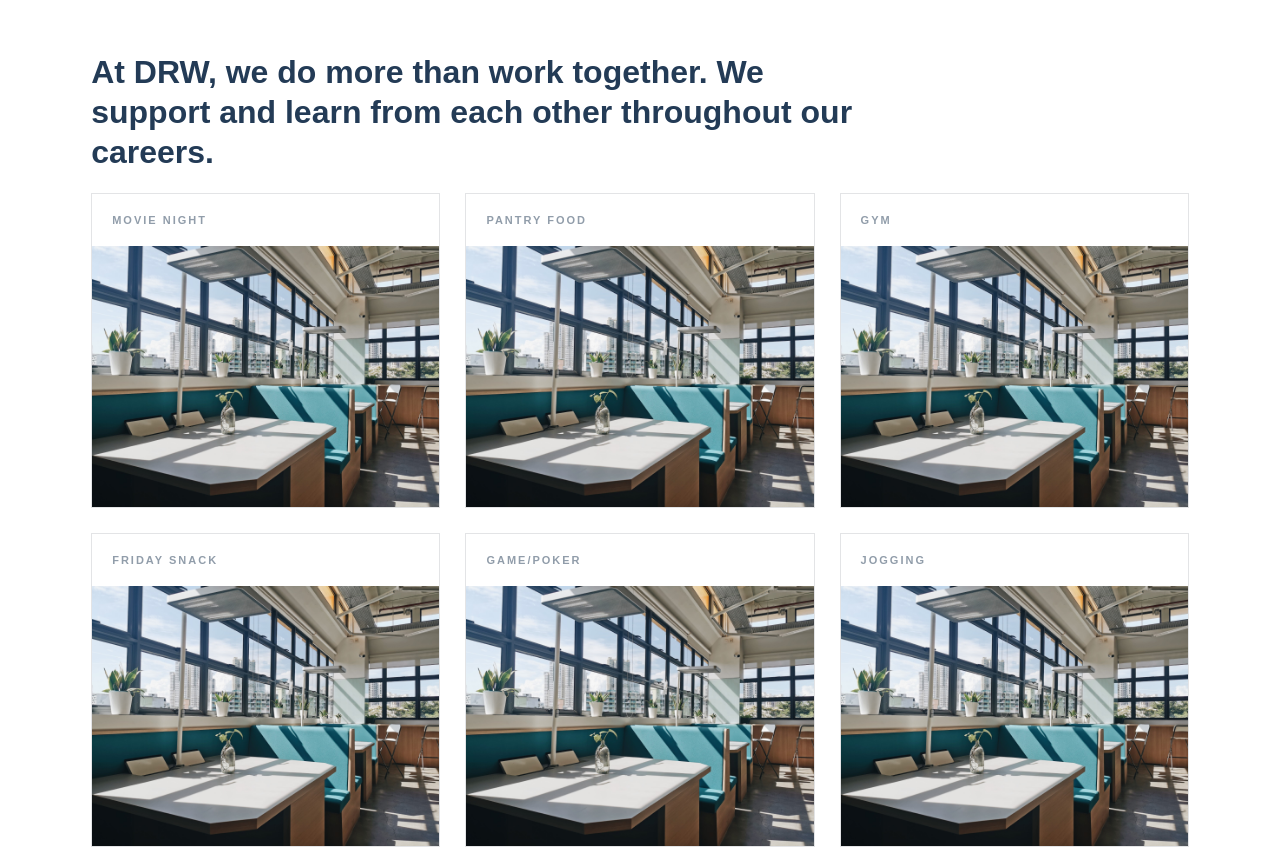
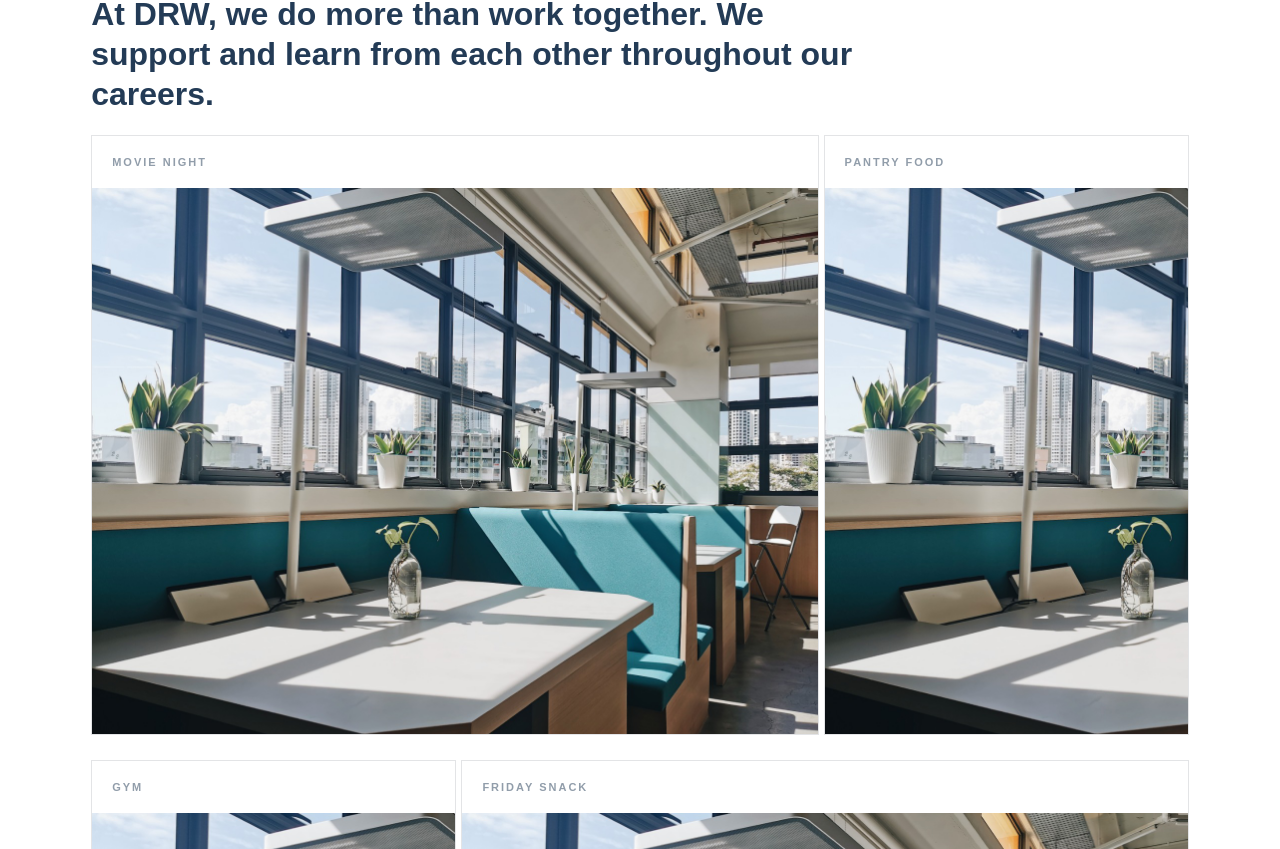
Before and after one commit to harshvats2000/dytechlab, a React (Create React App) app: page /culture in a window 1280 px wide. Shown: the part 1951-2800 px from the top of the page. Built offline with nearby package versions, Linux system fonts and the light colour scheme.

Commit message:
cultures page changes

```diff
--- a/src/container/Culture/Culture.js
+++ b/src/container/Culture/Culture.js
@@ -23,7 +23,7 @@ export default function Culture() {
 
         <div className={classes.body}>
           <div className={classes.intro}>
-            <h1 className='heading'>Our Culture</h1>
+            {/* <h1 className='heading'>Our Culture</h1> */}
             <p className={`para`}>
               Lorem ipsum dolor sit amet consectetur adipisicing elit. Sunt soluta perferendis
               quas voluptas ad illum non dicta deleniti adipisci tenetur?
@@ -92,47 +92,47 @@ export default function Culture() {
               throughout our careers.
             </h1>
             <div className={classes.fun}>
-              <div className={classes.fun_card}>
+              <div className={`${classes.fun_card} ${classes.fun_card1}`}>
                 <div className={classes.fun_card_title}>Movie Night</div>
                 <img src='/images/about/1.jpeg' />
               </div>
 
-              <div className={classes.fun_card}>
+              <div className={`${classes.fun_card} ${classes.fun_card2}`}>
                 <div className={classes.fun_card_title}>pantry food</div>
                 <img src='/images/about/1.jpeg' />
               </div>
 
-              <div className={classes.fun_card}>
+              <div className={`${classes.fun_card} ${classes.fun_card3}`}>
                 <div className={classes.fun_card_title}>gym</div>
                 <img src='/images/about/1.jpeg' />
               </div>
 
-              <div className={classes.fun_card}>
+              <div className={`${classes.fun_card} ${classes.fun_card4}`}>
                 <div className={classes.fun_card_title}>friday snack</div>
                 <img src='/images/about/1.jpeg' />
               </div>
 
-              <div className={classes.fun_card}>
+              <div className={`${classes.fun_card} ${classes.fun_card5}`}>
                 <div className={classes.fun_card_title}>Game/poker</div>
                 <img src='/images/about/1.jpeg' />
               </div>
 
-              <div className={classes.fun_card}>
+              <div className={`${classes.fun_card} ${classes.fun_card6}`}>
                 <div className={classes.fun_card_title}>jogging</div>
                 <img src='/images/about/1.jpeg' />
               </div>
 
-              <div className={classes.fun_card}>
+              <div className={`${classes.fun_card} ${classes.fun_card7}`}>
                 <div className={classes.fun_card_title}>bbq/outing</div>
                 <img src='/images/about/1.jpeg' />
               </div>
 
-              <div className={classes.fun_card}>
+              <div className={`${classes.fun_card} ${classes.fun_card8}`}>
                 <div className={classes.fun_card_title}>annual treats</div>
                 <img src='/images/about/1.jpeg' />
               </div>
 
-              <div className={classes.fun_card}>
+              <div className={`${classes.fun_card} ${classes.fun_card9}`}>
                 <div className={classes.fun_card_title}>Marathon</div>
                 <img src='/images/about/1.jpeg' />
               </div>
--- a/src/container/Culture/culture.module.css
+++ b/src/container/Culture/culture.module.css
@@ -53,6 +53,7 @@
 
 .fun_card > img {
   vertical-align: bottom;
+  image-rendering: -webkit-optimize-contrast;
 }
 
 .fun_card_title {
@@ -93,13 +94,48 @@
     display: flex;
     flex-wrap: wrap;
     justify-content: space-between;
-    gap: 0 25px;
+    gap: 0 5px;
   }
   .fun_heading {
     max-width: 800px;
     font-size: 32px;
   }
   .fun_card {
-    flex: 25%;
+    /* flex: 25%; */
+    height: 600px;
+    overflow: hidden;
+  }
+  .fun_card > img {
+    width: auto;
+    height: 100%;
+    min-width: 100%;
+  }
+  .fun_card1 {
+    flex: 66%;
+  }
+  .fun_card2 {
+    flex: 33%;
+  }
+  .fun_card3 {
+    flex: 33%;
+  }
+  .fun_card4 {
+    flex: 66%;
+  }
+  .fun_card5 {
+    flex: 100%;
+    height: 800px;
+  }
+  .fun_card6 {
+    flex: 66%;
+  }
+  .fun_card7 {
+    flex: 33%;
+  }
+  .fun_card8 {
+    flex: 33%;
+  }
+  .fun_card9 {
+    flex: 66%;
   }
 }
```
